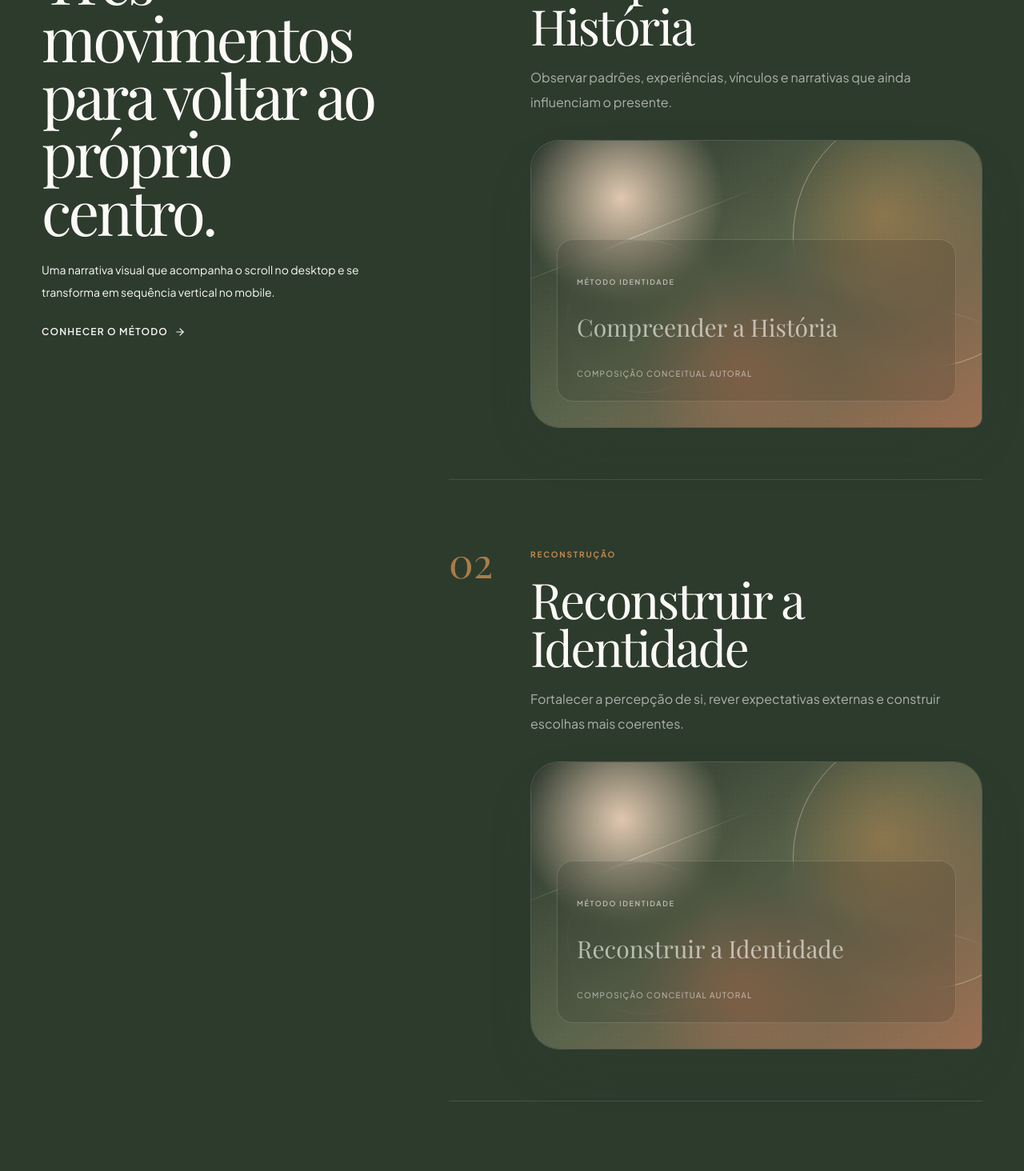
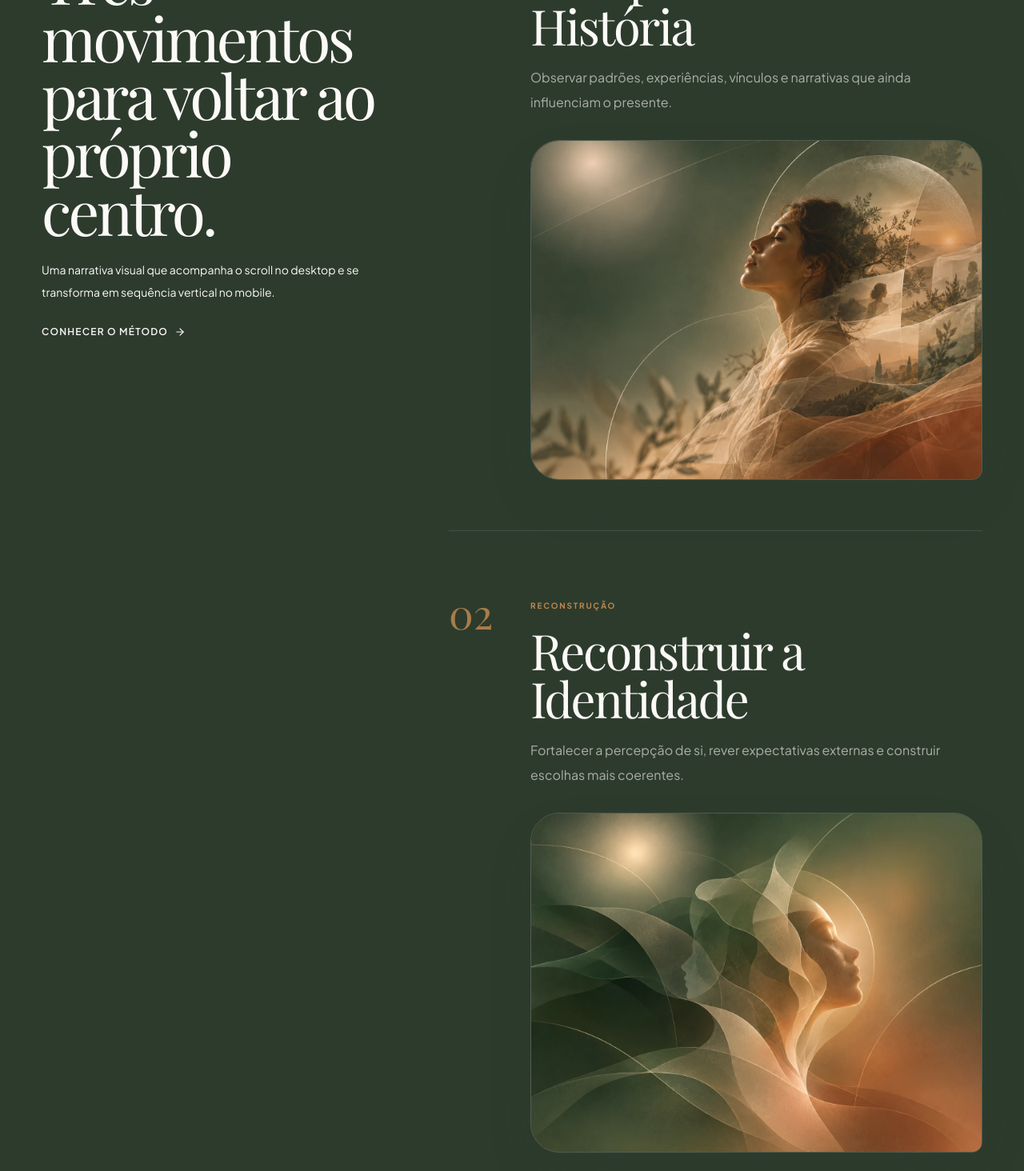
Before and after one commit to johnathafelype21/sitepsicologajovina, a React (Vite) app: page / in a window 1280 px wide. Shown: the part 2840-4304 px from the top of the page at 80% size. Built offline with nearby package versions, Linux system fonts and the light colour scheme; a web font is replaced by a local one.

Commit message:
feat: place Method Identity images in home storytelling

```diff
--- a/src/pages/HomePage.tsx
+++ b/src/pages/HomePage.tsx
@@ -12,6 +12,12 @@ import { useWhatsApp } from '../hooks/useWhatsApp';
 export interface HomePageProps {
   readonly className?: string;
 }
+
+const methodImages = [
+  '/images/jovina/metodo-compreender-historia.webp',
+  '/images/jovina/metodo-reconstruir-identidade.webp',
+  '/images/jovina/metodo-escolher-direcao.webp',
+] as const;
 
 export default function HomePage({ className = '' }: Readonly<HomePageProps>) {
   const { buildUrl } = useWhatsApp({ defaultMessage: 'Olá, Jovina. Gostaria de agendar um atendimento.' });
@@ -120,7 +126,13 @@ export default function HomePage({ className = '' }: Readonly<HomePageProps>) {
                       <h3 className="mt-4">{step.title}</h3>
                       <p>{step.text}</p>
                       <div className="mt-8 max-w-xl">
-                        <EditorialArt variant="identity" label={step.title} className="!min-h-[360px]" />
+                        <EditorialArt
+                          variant="identity"
+                          src={methodImages[index]}
+                          alt={`Arte conceitual do Método Identidade: ${step.title}`}
+                          className="!min-h-[360px]"
+                          objectPosition="center"
+                        />
                       </div>
                     </div>
                   </div>
```
